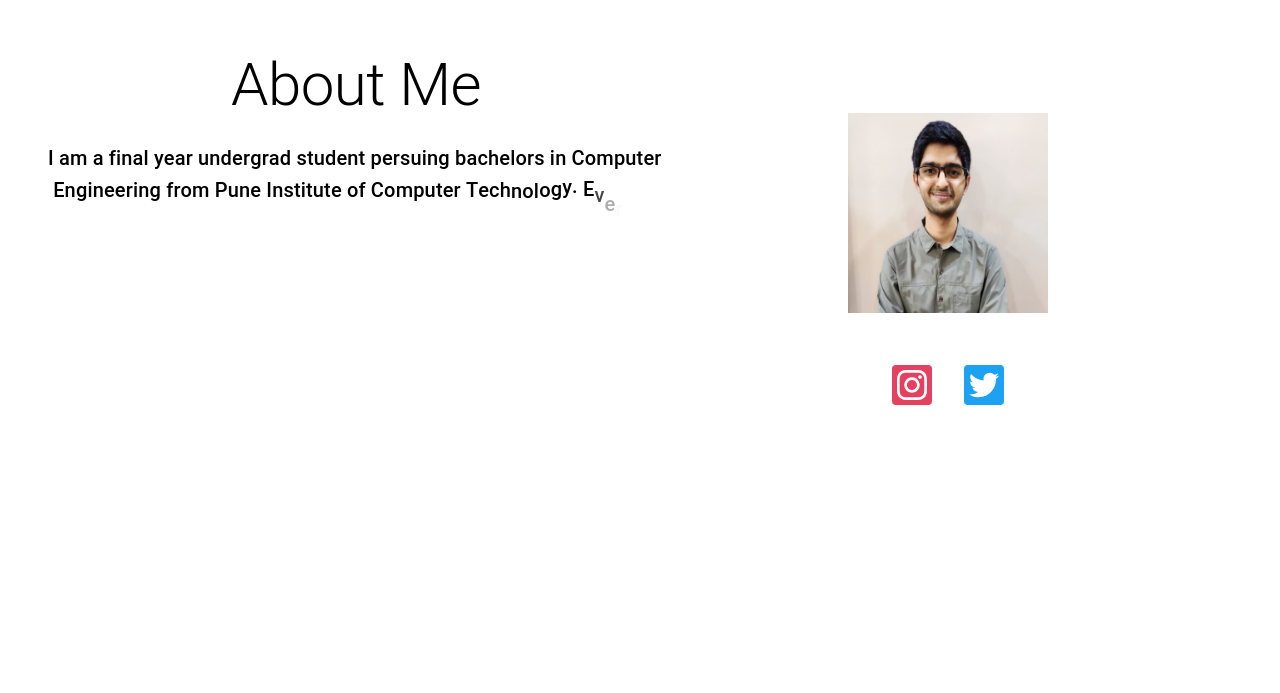
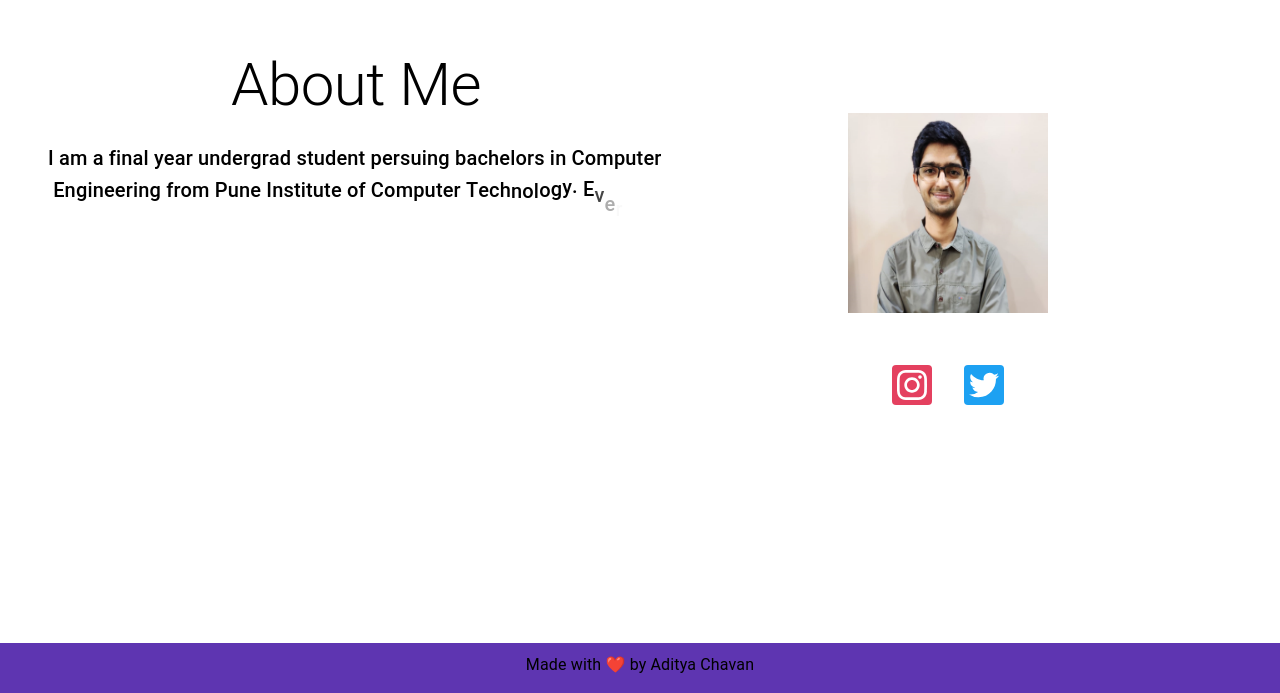
Before and after one commit to Adi1222/Portfolio, a React (Create React App) app: page / in a window 1280 px wide. Shown: the part 3443-4136 px from the top of the page. Before the commit the page ends 4086 px from the top, so only its background shows below. Built offline with nearby package versions, Linux system fonts and the light colour scheme.

Commit message:
added footer

```diff
--- a/src/App.js
+++ b/src/App.js
@@ -9,6 +9,7 @@ import Projects from './components/Projects/Projects';
 import Experience from './components/Experience/Experience';
 import Layout from './components/Layout/Layout';
 import About from './components/About/About';
+import Footer from './components/Footer/Footer';
 
 export const ThemeContext = createContext();
 
@@ -27,6 +28,7 @@ function App() {
           <Experience />
           <About />
         </Layout>
+        <Footer />
       </ThemeContext.Provider>
     </div>
   );
--- /dev/null
+++ b/src/components/Footer/Footer.jsx
@@ -0,0 +1,18 @@
+import React from 'react';
+import {Grid, Typography} from '@material-ui/core';
+
+const Footer = () => {
+    return (
+        <div id="footer">
+            <footer>
+                <Grid  style={{backgroundColor: "#5e35b1", height: "50px"}}>
+                    <Typography align="center" style={{paddingTop: "10px"}}>
+                        Made with ❤️ by Aditya Chavan
+                    </Typography>
+                </Grid>
+            </footer>
+        </div>
+    )
+}
+
+export default Footer;
--- a/src/components/Navbar/Navbar.jsx
+++ b/src/components/Navbar/Navbar.jsx
@@ -99,6 +99,7 @@ const Navbar = () => {
                                             open={isDrawerOpen}
                                             onClose={toggleDrawer(false)}
                                             onOpen={toggleDrawer(true)}
+
                                         >
                                             {
                                                 <RightNavbar toggleDrawer={toggleDrawer}/>
```
